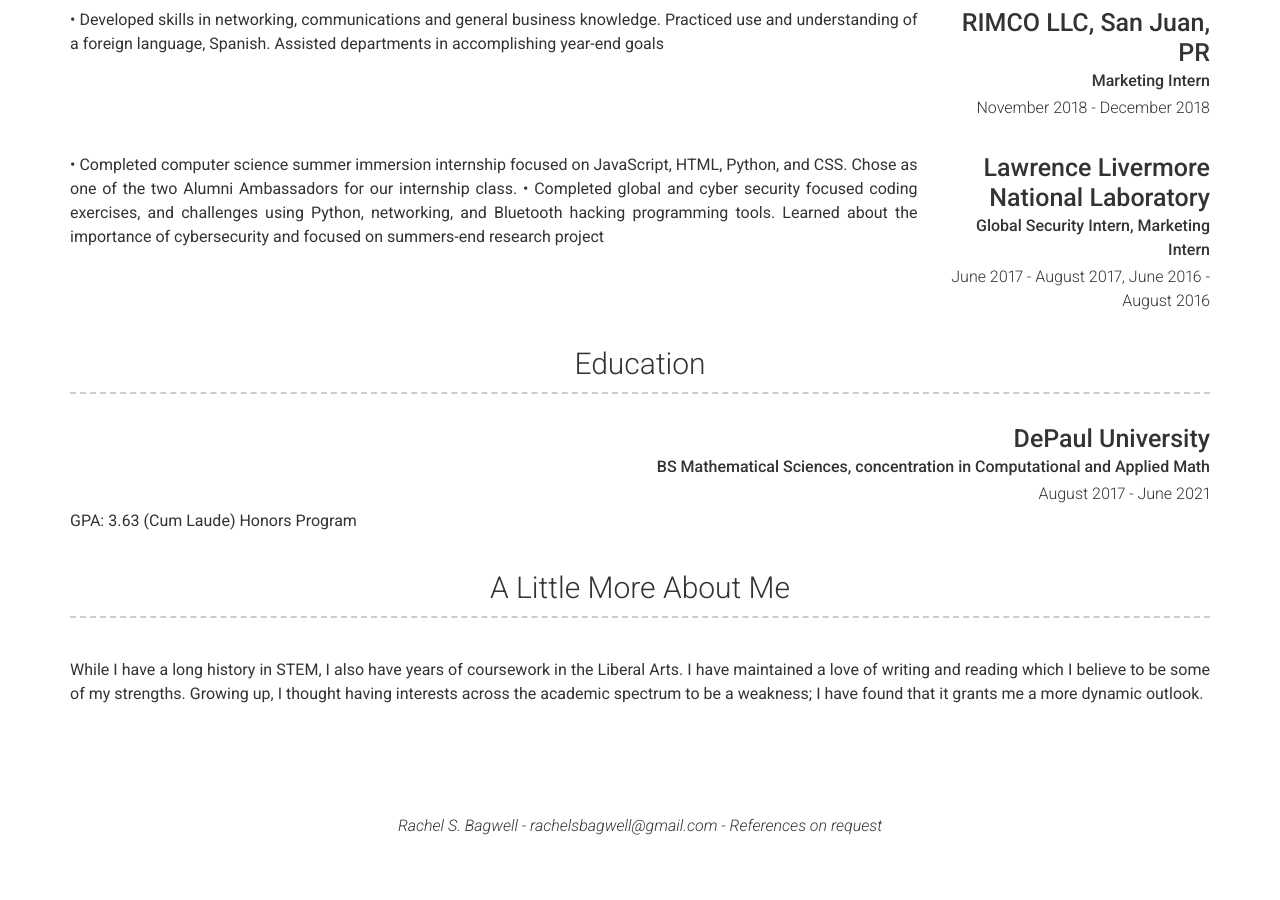
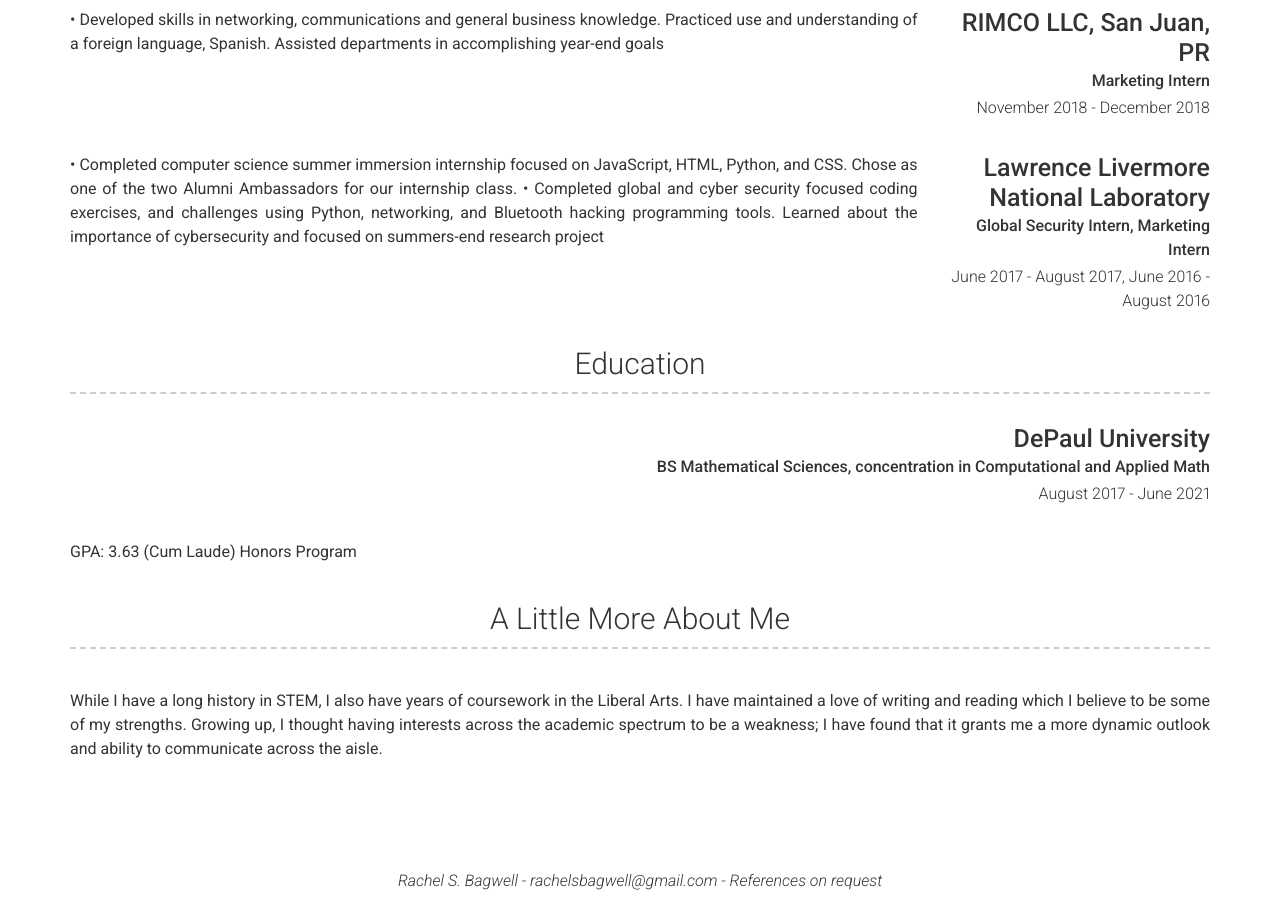
Before and after one commit to rachelsierra/rsbResume, a Jekyll site: the page built from index.md, in a window 1280 px wide and 900 px high, scrolled down 925 px. Built offline with Jekyll 4.4.1, drawn with Linux system fonts in a browser that asks for light colours; nearby versions of some CDN libraries; before the commit the page ends 1770 px from its top, so only the background shows below that.

Commit message:
Update _config.yml

```diff
--- a/_config.yml
+++ b/_config.yml
@@ -134,6 +134,7 @@ content:
         caption: August 2017 - June 2021
         #quote: >
          # Short institution or course description (optional)
+      - layout: right
         description: | # this will include new lines to allow paragraphs
           GPA: 3.63 (Cum Laude) Honors Program
   - title: A Little More About Me
@@ -141,7 +142,7 @@ content:
     content: | # this will include new lines to allow paragraphs
       While I have a long history in STEM, I also have years of coursework in the Liberal Arts. I have maintained a love of writing and reading
       which I believe to be some of my strengths. Growing up, I thought having interests across the academic spectrum to be a weakness; I have found
-      that it grants me a more dynamic outlook.
+      that it grants me a more dynamic outlook and ability to communicate across the aisle.
 # Footer
 footer_show_references: true
 # references_title: References on request (Override references text)
```
